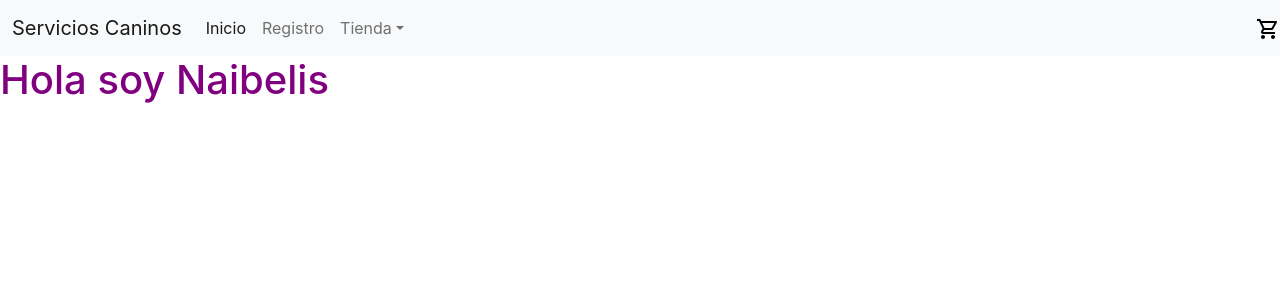
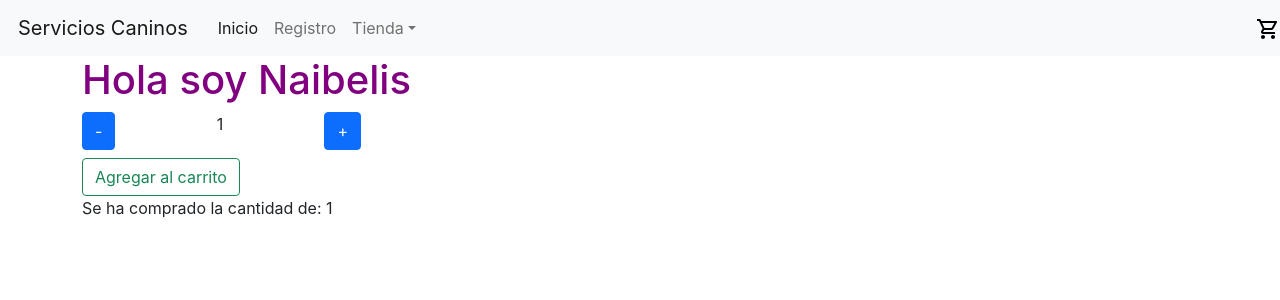
Before and after one commit to Naibelis/clase1, a React (Create React App) app: page / in a window 1280 px wide. Shown: the top 300 px of the page. Built offline with nearby package versions, Linux system fonts and the light colour scheme.

Commit message:
Organizado componentes y agregado itemcounter con su logica

```diff
--- a/src/App.css
+++ b/src/App.css
@@ -36,3 +36,8 @@
     transform: rotate(360deg);
   }
 }
+
+button{
+  border: none;
+    background-color: transparent;
+}
--- a/src/App.js
+++ b/src/App.js
@@ -1,7 +1,6 @@
-import logo from "./logo.svg";
 import "./App.css";
-import NavBar from "./components/NavBar";
-import ItemListContainer from "./components/ItemListContainer";
+import NavBar from "./components/NavBar/NavBar";
+import ItemListContainer from "./container/ItemListContainer/ItemListContainer";
 
 function App() {
   return (
--- a/src/components/CartWidget.js
+++ /dev/null
@@ -1,8 +0,0 @@
-import carrito from '../shopping_cart_black_24dp.svg';
-
-function CartWidget(){
-    return <div>
-        <img src={carrito}/>
-    </div>
-}
-export default CartWidget;
--- /dev/null
+++ b/src/components/CartWidget/CartWidget.js
@@ -0,0 +1,8 @@
+import carrito from '../../shopping_cart_black_24dp.svg';
+
+function CartWidget(){
+    return <div>
+        <img alt="carrito" src={carrito}/>
+    </div>
+}
+export default CartWidget;
--- /dev/null
+++ b/src/components/ItemCount/ItemCount.js
@@ -0,0 +1,33 @@
+import { useState } from "react";
+
+function ItemCount({ stock, initial, onAdd }) {
+  const [count, setCount] = useState(initial);
+
+  const modCount = (operation) => {
+    if (operation === "resta" && count > 0) {
+      setCount(count - 1);
+    }
+    if (operation === "suma" && count < stock) {
+      setCount(count + 1);
+    }
+  };
+
+  return (
+    <>
+      <div className="d-flex justify-content-between my-2 w-25">
+        <button className="btn btn-primary" onClick={() => modCount("resta")}>
+          -
+        </button>
+        <span className="mx-3">{count}</span>
+        <button className="btn btn-primary" onClick={() => modCount("suma")}>
+          +
+        </button>
+      </div>
+      <div className="d-flex w-25">
+        <button className="btn btn-outline-success" onClick={onAdd(count)}>Agregar al carrito</button>
+      </div>
+    </>
+  );
+}
+
+export default ItemCount;
--- a/src/components/ItemListContainer.js
+++ /dev/null
@@ -1,10 +0,0 @@
-import './ItemListContainer.css';
-
-function ItemListContainer({ greeting }) {
-  return (
-    <>
-      <h1 className="saludo">{greeting}</h1>
-    </>
-  );
-}
-export default ItemListContainer;
--- a/src/components/NavBar.js
+++ /dev/null
@@ -1,74 +0,0 @@
-import CartWidget from "./CartWidget";
-
-function NavBar() {
-  return (
-    <>
-      <nav class="navbar navbar-expand-lg navbar-light bg-light">
-        <div class="container-fluid">
-          <a class="navbar-brand" href="#">
-            Servicios Caninos
-          </a>
-          <button
-            class="navbar-toggler"
-            type="button"
-            data-bs-toggle="collapse"
-            data-bs-target="#navbarSupportedContent"
-            aria-controls="navbarSupportedContent"
-            aria-expanded="false"
-            aria-label="Toggle navigation"
-          >
-            <span class="navbar-toggler-icon"></span>
-          </button>
-          <div class="collapse navbar-collapse" id="navbarSupportedContent">
-            <ul class="navbar-nav me-auto mb-2 mb-lg-0">
-              <li class="nav-item">
-                <a class="nav-link active" aria-current="page" href="#">
-                  Inicio
-                </a>
-              </li>
-              <li class="nav-item">
-                <a class="nav-link" href="#">
-                  Registro
-                </a>
-              </li>
-              <li class="nav-item dropdown">
-                <a
-                  class="nav-link dropdown-toggle"
-                  href="#"
-                  id="navbarDropdown"
-                  role="button"
-                  data-bs-toggle="dropdown"
-                  aria-expanded="false"
-                >
-                  Tienda
-                </a>
-                <ul class="dropdown-menu" aria-labelledby="navbarDropdown">
-                  <li>
-                    <a class="dropdown-item" href="#">
-                      Adiestramiento
-                    </a>
-                  </li>
-                  <li>
-                    <a class="dropdown-item" href="#">
-                      Paseos
-                    </a>
-                  </li>
-                  <li class="dropdown-divider"></li>
-                  <li>
-                    <a class="dropdown-item" href="#">
-                      Cursos
-                    </a>
-                  </li>
-                </ul>
-              </li>
-              <li></li>
-            </ul>
-          </div>
-        </div>
-        <CartWidget />
-      </nav>
-    </>
-  );
-}
-
-export default NavBar;
--- /dev/null
+++ b/src/components/NavBar/NavBar.js
@@ -0,0 +1,73 @@
+import CartWidget from "../CartWidget/CartWidget";
+
+function NavBar() {
+  return (
+    <>
+      <nav className="navbar navbar-expand-lg navbar-light bg-light">
+        <div className="container-fluid">
+          <button className="navbar-brand" onClick="#">
+            Servicios Caninos
+          </button>
+          <button
+            className="navbar-toggler"
+            type="button"
+            data-bs-toggle="collapse"
+            data-bs-target="#navbarSupportedContent"
+            aria-controls="navbarSupportedContent"
+            aria-expanded="false"
+            aria-label="Toggle navigation"
+          >
+            <span className="navbar-toggler-icon"></span>
+          </button>
+          <div className="collapse navbar-collapse" id="navbarSupportedContent">
+            <ul className="navbar-nav me-auto mb-2 mb-lg-0">
+              <li className="nav-item">
+                <button className="nav-link active" aria-current="page" onClick="#">
+                  Inicio
+                </button>
+              </li>
+              <li className="nav-item">
+                <button className="nav-link" onClick="#">
+                  Registro
+                </button>
+              </li>
+              <li className="nav-item dropdown">
+                <button
+                  className="nav-link dropdown-toggle"
+                  onClick="#"
+                  id="navbarDropdown"
+                  data-bs-toggle="dropdown"
+                  aria-expanded="false"
+                >
+                  Tienda
+                </button>
+                <ul className="dropdown-menu" aria-labelledby="navbarDropdown">
+                  <li>
+                    <button className="dropdown-item" onClick="#">
+                      Adiestramiento
+                    </button>
+                  </li>
+                  <li>
+                    <button className="dropdown-item" onClick="#">
+                      Paseos
+                    </button>
+                  </li>
+                  <li className="dropdown-divider"></li>
+                  <li>
+                    <button className="dropdown-item" onClick="#">
+                      Cursos
+                    </button>
+                  </li>
+                </ul>
+              </li>
+              <li></li>
+            </ul>
+          </div>
+        </div>
+        <CartWidget />
+      </nav>
+    </>
+  );
+}
+
+export default NavBar;
--- /dev/null
+++ b/src/container/ItemListContainer/ItemListContainer.js
@@ -0,0 +1,31 @@
+import "./ItemListContainer.css";
+import ItemCount from "../../components/ItemCount/ItemCount";
+import { useEffect, useState } from "react";
+
+function ItemListContainer({ greeting }) {
+  const [compro, setCompro] = useState(false);
+  const [total, setTotal] = useState(0);
+
+  const onAdd = (count) => {
+    setTotal(count);
+  };
+
+  useEffect(() => {
+    setCompro(true);
+  }, [total]);
+
+  return (
+    <>
+      <div className="container">
+        <div className="row">
+          <div className="col-12">
+            <h1 className="saludo">{greeting}</h1>
+            <ItemCount stock={5} initial={1} onAdd={onAdd} />
+            {compro ? <p>Se ha comprado la cantidad de: {total}</p> : <></>}
+          </div>
+        </div>
+      </div>
+    </>
+  );
+}
+export default ItemListContainer;
```
Also changed, not shown: src/container/ItemListContainer/ItemListContainer.css (renamed from src/components/ItemListContainer.css).
